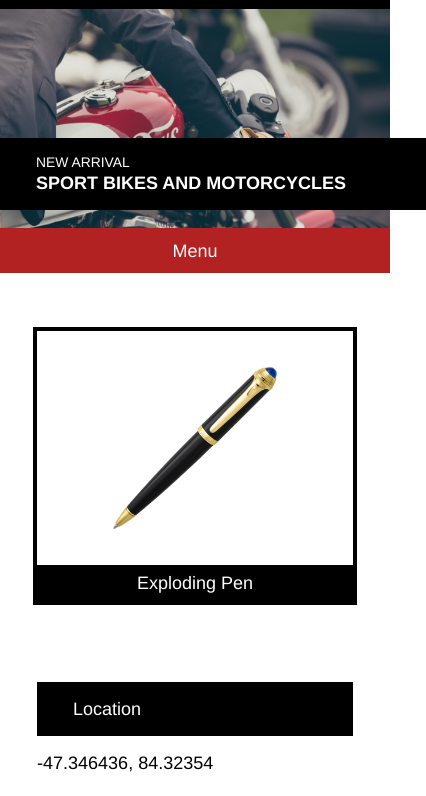
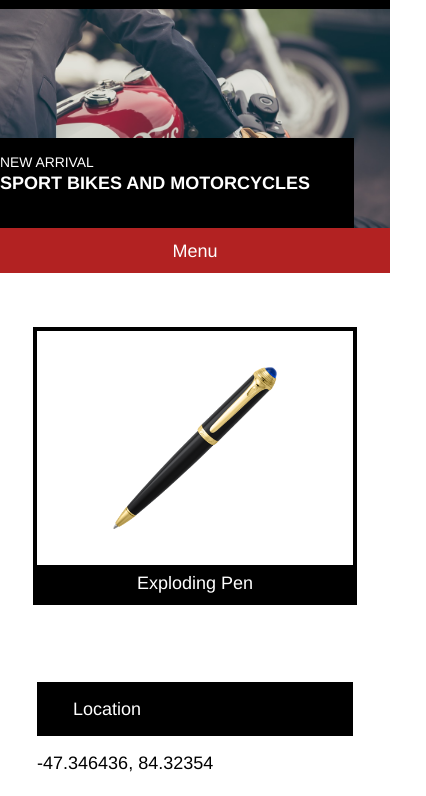
Before and after one commit to Newbie-Coder2017/SecretAgent, a plain HTML site: page index.html in a window 390 px wide. Shown: the part 42-838 px from the top of the page, 426 px wide, since content can reach past the window. Drawn offline with Linux system fonts and the light colour scheme.

Commit message:
made CSS tweak to caption for Mobile support

```diff
--- a/resources/css/style.css
+++ b/resources/css/style.css
@@ -220,7 +220,7 @@ footer p {
     justify-content: flex-start;
   }
   #caption {
-    padding: 1rem 2rem;
+    padding: 1rem 0px 2rem;
     width: calc(100% - 2rem);
     top: 10rem;
   }
```
